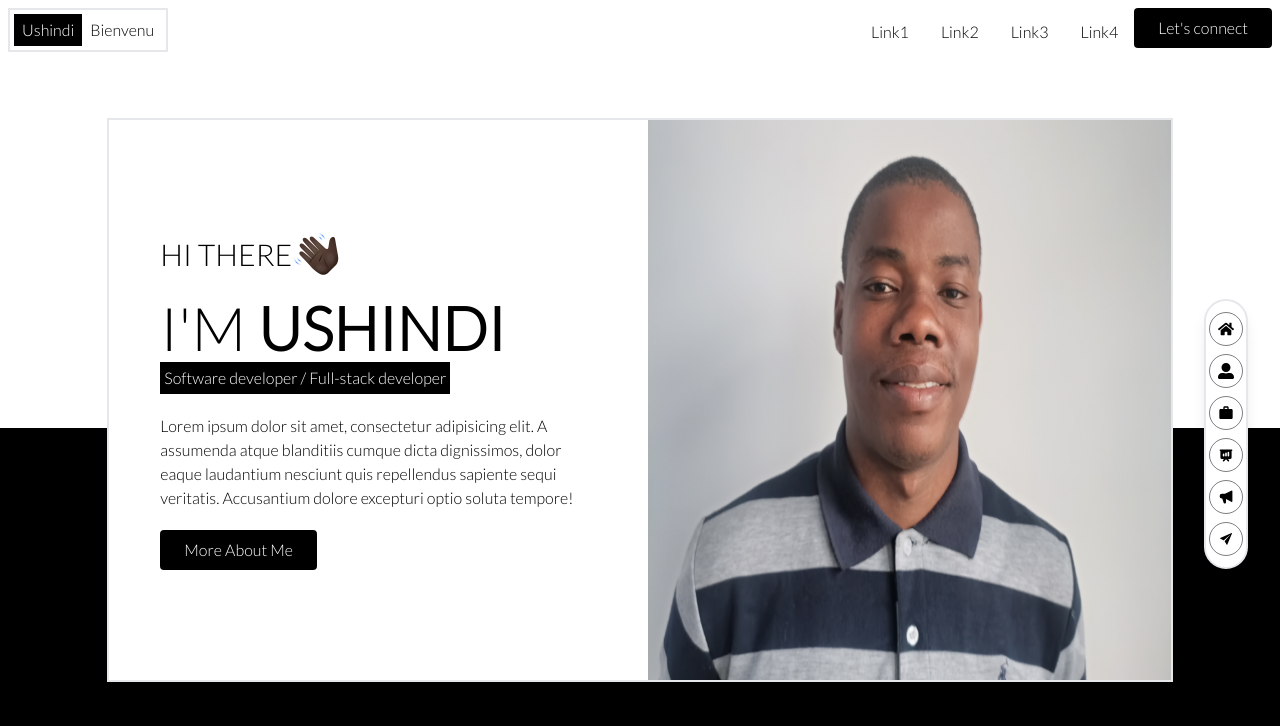
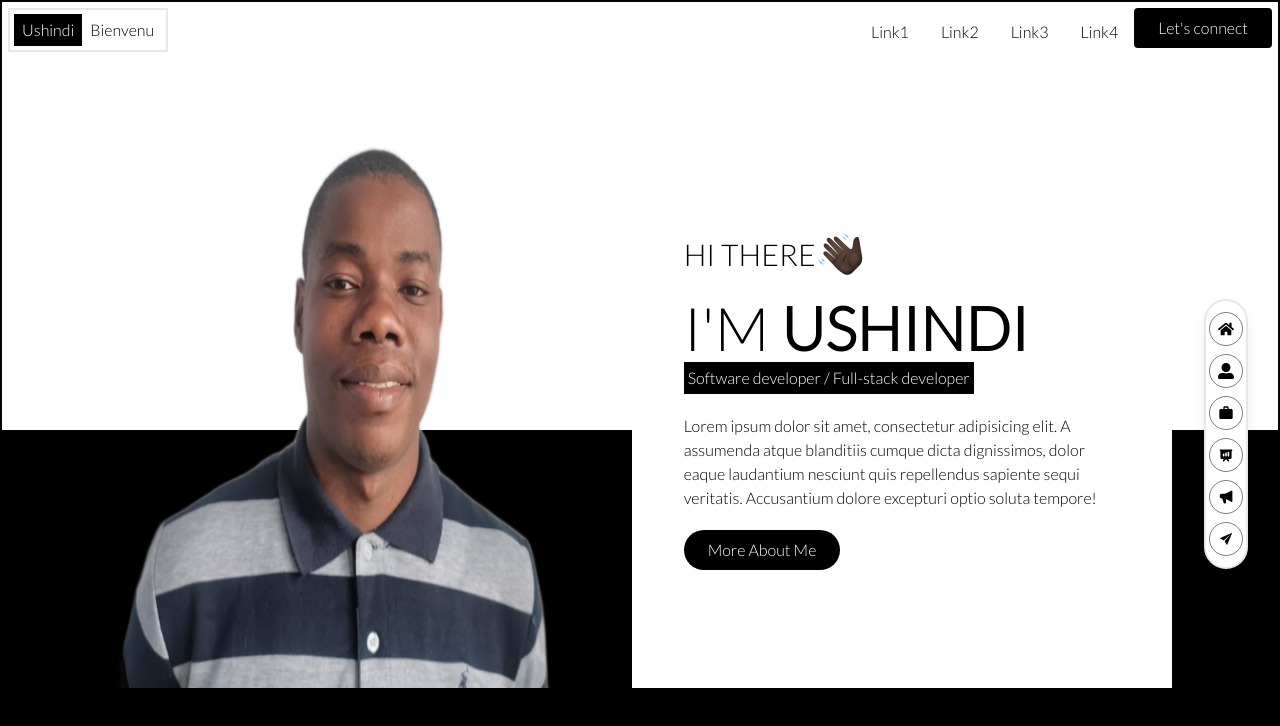
Before and after one commit to bienvenuushindi/my-portfolio, a React (Create React App) app: page / in a window 1280 px wide. Shown: the top 726 px of the page. Built offline with nearby package versions, Linux system fonts and the light colour scheme.

Commit message:
Re-order element and Update image

```diff
--- a/src/App.css
+++ b/src/App.css
@@ -19,3 +19,15 @@
   border: 1px solid rgba(0, 0, 0, 0.5);
   margin: .5rem 0;
 }
+
+.image-container {
+  position: relative;
+}
+
+.image-container:before {
+  content: "";
+  position: absolute;
+  width: 100%;
+  height: 100%;
+  /*background:linear-gradient(to top, rgba(0, 0, 0, 0.7), rgba(255, 255, 255, 0.5));*/
+}
--- a/src/App.js
+++ b/src/App.js
@@ -8,13 +8,13 @@ import {HiPresentationChartBar, HiSpeakerphone} from "react-icons/hi";
 import {IoIosSend} from "react-icons/io";
 
 function App() {
-  const pageNaviagtionIcons = [<FaHome />,<FaUserAlt />,<MdWork />,<HiPresentationChartBar />, <HiSpeakerphone />, <IoIosSend />]
+  const pageNavigationIcons = [<FaHome />,<FaUserAlt />,<MdWork />,<HiPresentationChartBar />, <HiSpeakerphone />, <IoIosSend />]
   return (
     <div className="App">
         <header>
             <Header />
             <Headline />
-            <FloatingList customClasses="flex-col fixed top-1/3 right-0" icons={pageNaviagtionIcons} />
+            <FloatingList customClasses="flex-col fixed top-1/3 right-0" icons={pageNavigationIcons} />
         </header>
 
     </div>
--- a/src/components/Headline.js
+++ b/src/components/Headline.js
@@ -1,11 +1,14 @@
-import author from '../image/usb-bush.jpg';
+import author from '../image/usb-transparent.png';
 import handWaving from '../image/icons/wave-small.png'
 const Headline = () => {
     return (
-        <div className="grid h-screen place-items-center headline shadow-2xl ">
-            <div className="lg:w-10/12 mx-auto h-fit border-2 border-dark">
-                <div style={{height: '70vh'}} className="flex w-100  flex-col lg:flex-row bg-white">
-                    <div className="flex-1 h-full  border-1 border-black  px-2">
+        <div className="grid h-screen place-items-center headline border-2 border-black ">
+            <div className="lg:w-10/12 mx-auto h-fit ">
+                <div style={{height: '72vh'}} className="flex flex-col w-100 lg:flex-row">
+                    <div className="flex-1 block h-100 image-container">
+                        <img src={author} alt="Ushindi Bienvenu" className="h-full w-full"/>
+                    </div>
+                    <div className="flex-1 h-full  border-1 border-black bg-white  px-2">
                        <div className="h-full grid justify-items-start gap-1 items-center lg:w-10/12 mx-auto">
                            <div className="space-y-5">
                                <div className="text-3xl uppercase flex items-center ">Hi There <img src={handWaving} alt='hand waving' className="w-fit h-fit" /></div>
@@ -19,15 +22,12 @@ const Headline = () => {
                                        Accusantium dolore excepturi optio soluta tempore!
                                    </p>
                                </div>
-                               <div className="">
-                                   <button className="px-6 py-2 rounded bg-black hover:bg-blend-darken text-white  capitalize">More About me</button>
+                               <div>
+                                   <button className="px-6 py-2 rounded bg-black hover:bg-blend-darken text-white rounded-3xl capitalize">More About me</button>
                                </div>
                            </div>
 
                        </div>
-                    </div>
-                    <div className="flex-1 block h-100 border-1 border-black">
-                        <img src={author} alt="Ushindi Bienvenu" className="h-full w-full"/>
                     </div>
                 </div>
             </div>
```
Also changed, not shown: src/image/usb-bush.jpg (deleted), src/image/usb-transparent.png (added).
